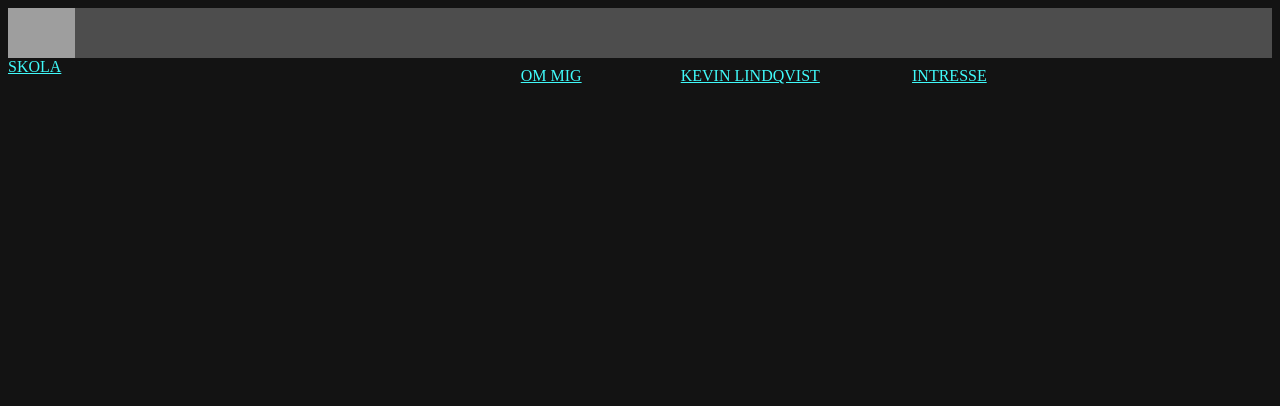
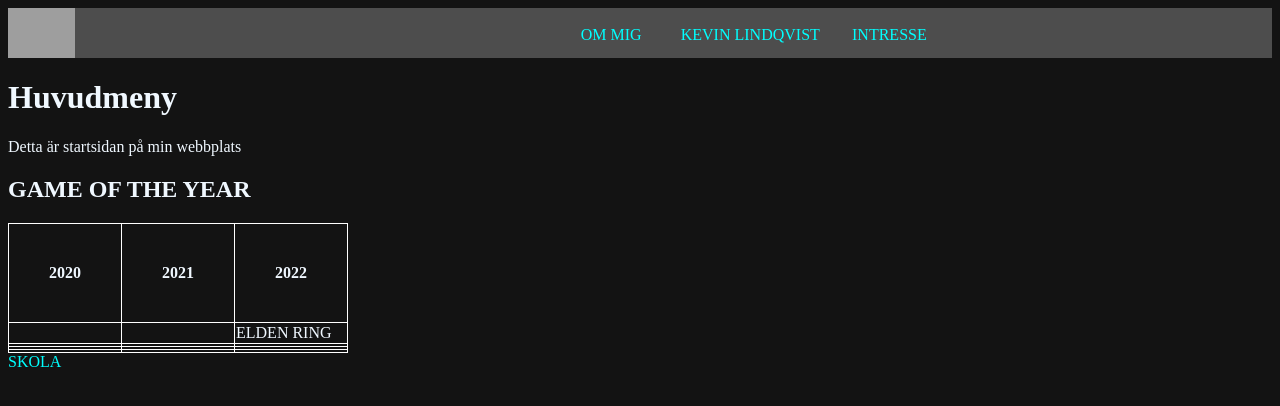
Before and after one commit to Keli06001/EgenWebbplats, a plain HTML site: page index.html in a window 1280 px wide. Drawn offline with Linux system fonts and the light colour scheme; grey boxes are pictures that could not be loaded.

Commit message:
egna webbplats

```diff
--- a/Style.css
+++ b/Style.css
@@ -1,6 +1,7 @@
 body{
     background-color: rgb(19, 19, 19);
     display:grid;
+    color: aliceblue;
 }
 nav {
     /*width: 30%;*/
@@ -14,22 +15,31 @@ header{
 }
 nav ul{
     list-style-type: none;
-    padding-top: 13px;
     display: grid;
     grid-template-columns: 1fr 1fr 1fr;
 }
 
 nav ul li {
-    display: inline;
-    padding: 30px;
     text-align: center;
-}
-*{
-    color:rgb(64, 250, 250);
 }
 .Home{
     height: 50px;
+    width: fit-content;
 }
 th{
     padding: 40PX
 }
+a:link {
+    color: aqua;
+}
+a:link, a:visited {
+    color: aqua;
+    text-decoration: none;
+}
+a:hover {
+    color: red;
+}
+table,th,td{
+    border: 1px solid rgb(255, 255, 255);
+    border-collapse:collapse;
+ }
--- a/index.html
+++ b/index.html
@@ -4,30 +4,56 @@
     <meta charset="UTF-8">
     <title>Kevin Lindqvist</title>
     <link href="Style.css" rel="stylesheet">
-    <link href="https://www.kamerabild.se/sites/kamerabild.se/files/styles/article_image/public/field/image/comedyphoto_Julian_Rad.jpg?itok=DQzvxIVL" rel="icon" type="image/x-icon">
+    <link href="https://www.pool.fi/sites/default/files/styles/blog_full/public/apa.jpg?itok=7L58A6Hd" rel="icon" type="image/x-icon">
 </head>
 <body>
     <header>
-        <a href="index.html"><img src="https://www.kamerabild.se/sites/kamerabild.se/files/styles/article_image/public/field/image/comedyphoto_Julian_Rad.jpg?itok=DQzvxIVL" class="Home"></a>
+        <a href="index.html"><img src="https://www.pool.fi/sites/default/files/styles/blog_full/public/apa.jpg?itok=7L58A6Hd" class="Home"></a>
         <nav>
             <ul>
                 <li>
-                    <th rowspan="2"></th>
                     <a href="ommig.html">OM MIG</a>
                 </li>
                 <li>
-                    <th rowspan="2"></th>
                     <a href="Kevin.html">KEVIN LINDQVIST</a>
                 </li>
                 <li>
-                    <th rowspan="2"></th>
                     <a href="intresse.html">INTRESSE</a>
                 </li>
             </ul>
         </nav>
     </header>
     <main>
-
+        <h1>Huvudmeny</h1>
+        <p>Detta är startsidan på min webbplats</p>
+        <h2>GAME OF THE YEAR</h2>
+        <table>
+            <tr>
+                <th>2020</th>
+                <th>2021</th>
+                <th>2022</th>
+            </tr>
+            <tr>
+                <td></td>
+                <td></td>
+                <td>ELDEN RING</td>
+            </tr>
+            <tr>
+                <td></td>
+                <td></td>
+                <td></td>
+            </tr>
+            <tr>
+                <td></td>
+                <td></td>
+                <td></td>
+            </tr>
+            <tr>
+                <td></td>
+                <td></td>
+                <td></td>
+            </tr>
+        </table>
     </main>
 
     <footer>
```
Also changed, not shown: Kevin.html (+34 -0 lines), intresse.html (+34 -0 lines), ommig.html (+34 -0 lines).
